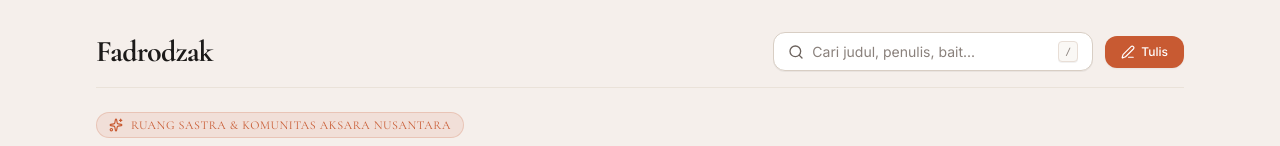
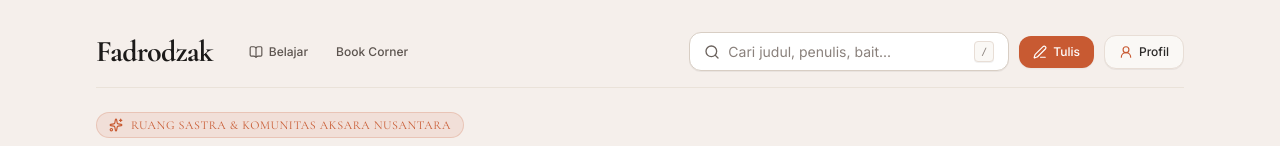
Before and after one commit to fadlurgkb-alt/fadrodzak, a Next.js app: page / in a window 1280 px wide. Shown: the top 146 px of the page. Built offline with nearby package versions, Linux system fonts and the light colour scheme; no server answers; the database is empty.

Commit message:
feat(ui): add clean desktop navigation for profile, write and study while keeping mobile clean

```diff
--- a/app/page.tsx
+++ b/app/page.tsx
@@ -8,7 +8,7 @@ import HeaderSearchBar from '../components/HeaderSearchBar';
 import LastReadWidget from '../components/LastReadWidget';
 import { SearchProvider } from '../components/SearchContext';
 import { revalidatePath } from 'next/cache';
-import { BookOpen, PenLine, Compass, Coffee } from 'lucide-react';
+import { BookOpen, PenLine, Compass, Coffee, UserRound } from 'lucide-react';
 
 export const revalidate = 30;
 
@@ -63,18 +63,44 @@ export default async function HomePage({ searchParams }: PageProps) {
 
           {/* Header Baris Atas: Logo, Search Bar, & Tombol Navigasi Desktop */}
           <div className="flex items-center justify-between gap-4 mb-6 pb-4 border-b border-[#EAE2D9]">
-            <Link href="/" className="font-serif text-2xl sm:text-3xl font-bold text-[#1C1A19] tracking-tight">
-              Fadrodzak
-            </Link>
+            <div className="flex items-center gap-6">
+              <Link href="/" className="font-serif text-2xl sm:text-3xl font-bold text-[#1C1A19] tracking-tight">
+                Fadrodzak
+              </Link>
+              {/* Menu Navigasi Desktop (Hanya tampil di Laptop/PC agar layar luas tetap fungsional) */}
+              <nav className="hidden md:flex items-center gap-1 text-xs font-medium text-[#5C544F]">
+                <Link
+                  href="/belajar"
+                  className="px-3 py-1.5 rounded-xl hover:text-[#C85A32] hover:bg-[#FAF8F5] transition flex items-center gap-1.5"
+                >
+                  <BookOpen className="w-3.5 h-3.5" />
+                  <span>Belajar</span>
+                </Link>
+                <Link
+                  href="/book-corner"
+                  className="px-3 py-1.5 rounded-xl hover:text-[#C85A32] hover:bg-[#FAF8F5] transition"
+                >
+                  Book Corner
+                </Link>
+              </nav>
+            </div>
 
-            <div className="flex items-center gap-3">
+            <div className="flex items-center gap-2.5">
               <HeaderSearchBar />
               <Link
                 href="/tulis"
-                className="hidden sm:inline-flex items-center gap-1.5 px-4 py-2 bg-[#C85A32] hover:bg-[#A94728] text-white rounded-xl text-xs font-medium shadow-xs transition"
+                className="hidden sm:inline-flex items-center gap-1.5 px-3.5 py-2 bg-[#C85A32] hover:bg-[#A94728] text-white rounded-xl text-xs font-medium shadow-xs transition"
               >
                 <PenLine className="w-3.5 h-3.5" />
                 <span>Tulis</span>
+              </Link>
+              <Link
+                href="/profil"
+                className="hidden sm:inline-flex items-center gap-1.5 px-3.5 py-2 rounded-xl border border-[#E8DED6] bg-[#FAF8F5] hover:border-[#C85A32] hover:text-[#C85A32] text-[#2C2A29] text-xs font-medium transition shadow-2xs"
+                title="Buka Profil & Tulisan Pribadi"
+              >
+                <UserRound className="w-3.5 h-3.5 text-[#C85A32]" />
+                <span>Profil</span>
               </Link>
             </div>
           </div>
```
